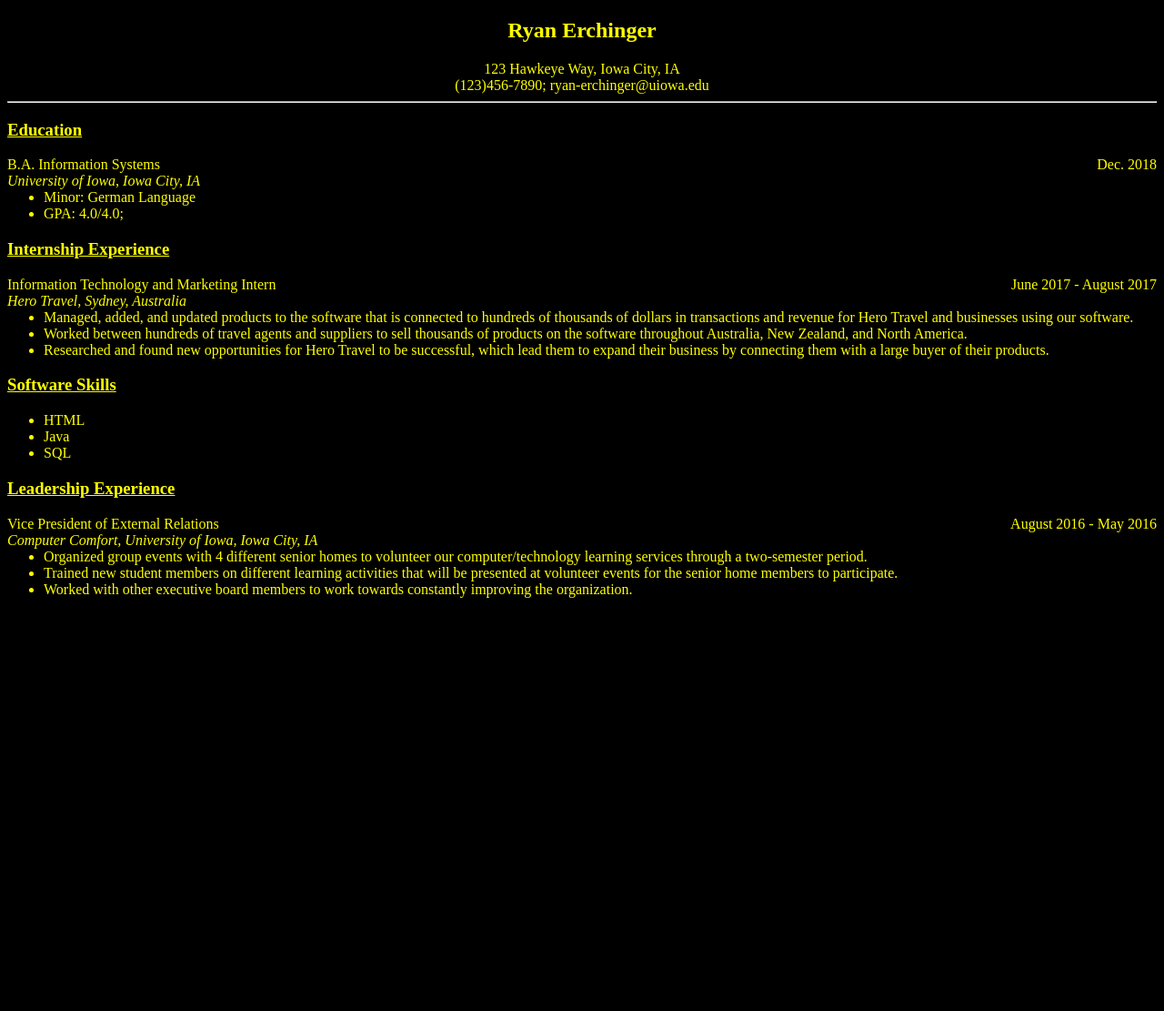
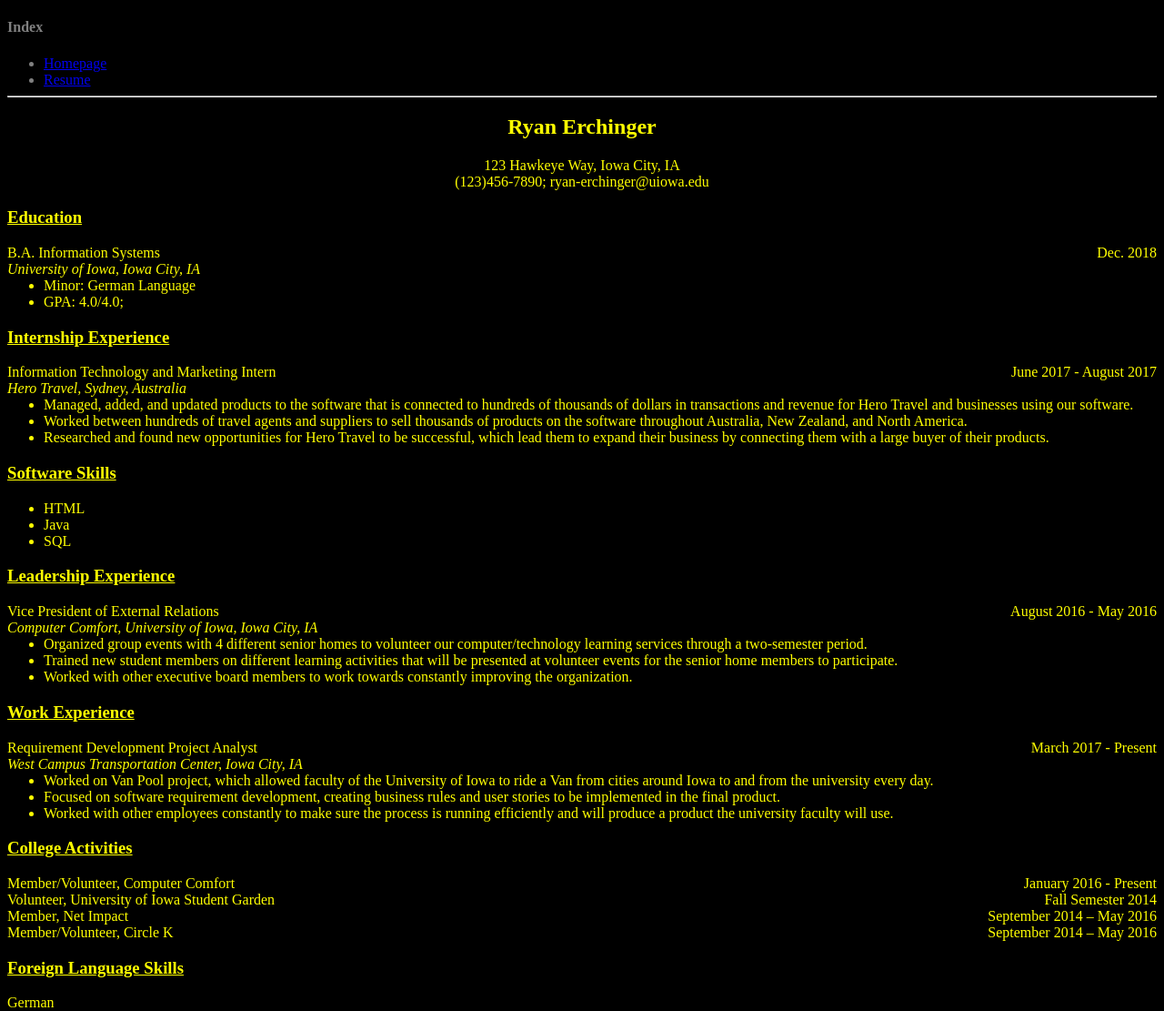
Before and after one commit to rherchinger/HW2, a plain HTML site: page HW2/Resume.html in a window 1280 px wide. Shown: the whole page at 91% size. Before the commit the page ends 800 px from the top, so only its background shows below. Drawn offline with Linux system fonts and the light colour scheme.

Commit message:
almost final commit

```diff
--- a/HW2/Resume.html
+++ b/HW2/Resume.html
@@ -7,11 +7,19 @@
 		<link rel="stylesheet" type="text/css" href="./css/resumestylesheet.css"/>
 	</head>
 
+		<div class="indexcolor">
+			<h4> Index </h4>
+				<ul>
+					<li> <a href="./Homepage.html"> Homepage </a>
+					<li> <a href="./Index.html"> Resume </a>
+				</ul>
+		</div>
+		<hr>
+
         <div align="center">
 			<h2> Ryan Erchinger </h2>
 				<p> 123 Hawkeye Way, Iowa City, IA </p>
 				<p> (123)456-7890; ryan-erchinger@uiowa.edu </p>
-		<hr>
 
 		<div align="left" >
 			<h3> <u>Education</u> </h3>
@@ -61,6 +69,43 @@
 
 				</p>
 
+			<h3> <u> Work Experience </u> </h3>
+				<p>
+					<span style="float: left;" > Requirement Development Project Analyst </span>
+					<span style="float: right" > March 2017 - Present </span>
+				<br>
+					<span> <i> West Campus Transportation Center, Iowa City, IA </i> </span>
+					<ul>
+						<li> Worked on Van Pool project, which allowed faculty of the University of Iowa to ride a Van from cities around Iowa to and from the university every day.</li>
+						<li> Focused on software requirement development, creating business rules and user stories to be implemented in the final product.</li>
+						<li> Worked with other employees constantly to make sure the process is running efficiently and will produce a product the university faculty will use.</li>
+					</ul>
+				</p>
+
+			<h3> <u> College Activities </u> </h3>
+				<p>
+					<span style="float: left;" > Member/Volunteer, Computer Comfort </span>
+					<span style="float: right" > January 2016 - Present </span>
+				<br>
+				</p>
+				<p>
+					<span style="float: left;" > Volunteer, University of Iowa Student Garden </span>
+					<span style="float: right" > Fall Semester 2014 </span>
+				<br>
+				</p>
+				<p>
+					<span style="float: left;" > Member, Net Impact </span>
+					<span style="float: right" > September 2014 – May 2016 </span>
+				<br>
+				</p>
+				<p>
+					<span style="float: left;" > Member/Volunteer, Circle K </span>
+					<span style="float: right" > September 2014 – May 2016 </span>
+				<br>
+				</p>
+
+			<h3> <u> Foreign Language Skills </u> </h3>
+				<p> <span style="float: left;" > German </span>
 		</div>
 
 
--- a/HW2/css/externalstylesheet.css
+++ b/HW2/css/externalstylesheet.css
@@ -1,7 +1,15 @@
 body {background-color: black; color: yellow;}
 
+.indexcolor{color:gray;}  /*changes color of index*/
+
 img {
-    border: 1px solid red;
+    border: 5px solid red;
     border-radius: 4px;
     padding: 5px;
     width: 500px;}
+
+h1 {font-family: Arial;}
+
+h1.uppercase {text-transform: uppercase;}
+
+h2 {text-shadow: 2px 2px red;}
--- a/HW2/css/resumestylesheet.css
+++ b/HW2/css/resumestylesheet.css
@@ -1,5 +1,6 @@
 body {background-color: black; color:yellow;}
 
+.indexcolor{color:gray;}  /*changes color of index*/
 
 p {margin: 0;}
 ul {margin: 0;}
```
Also changed, not shown: HW2/Homepage.html (+0 -2 lines), HW2/index.html (+7 -7 lines).
